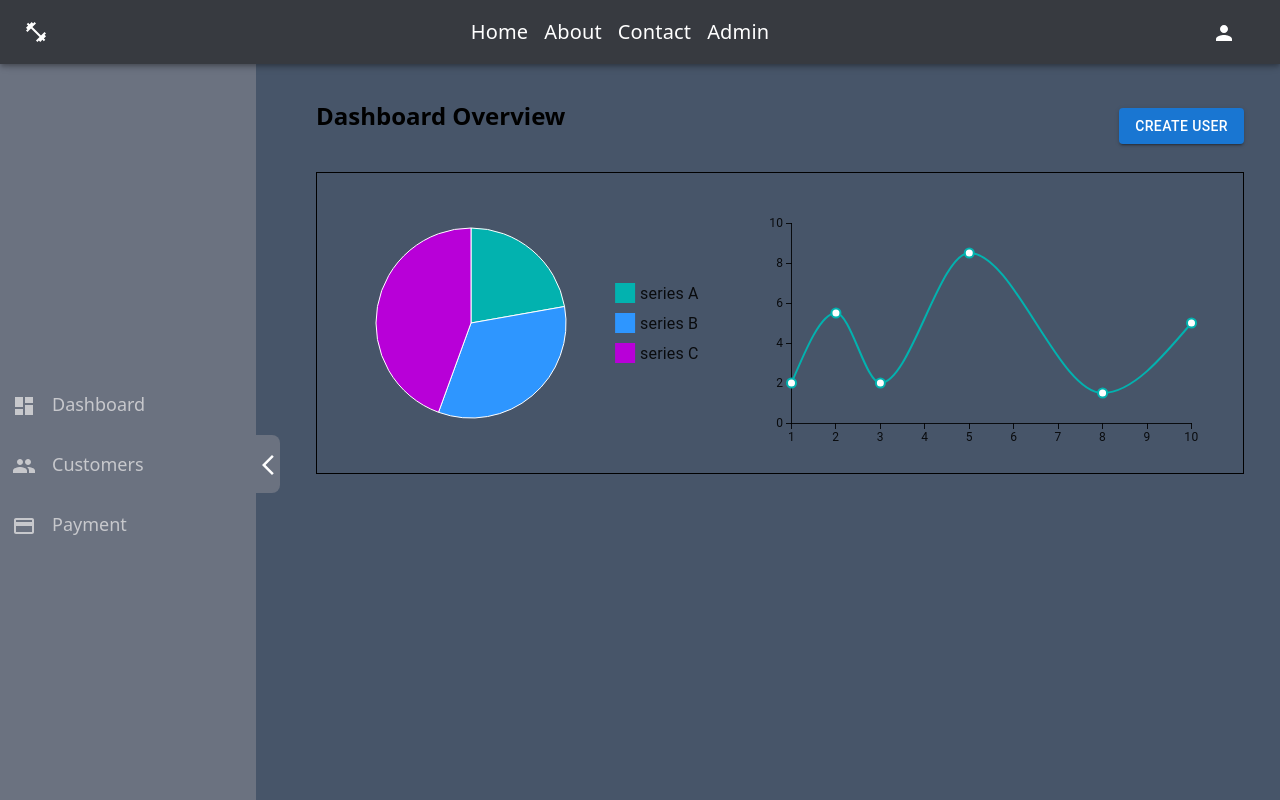
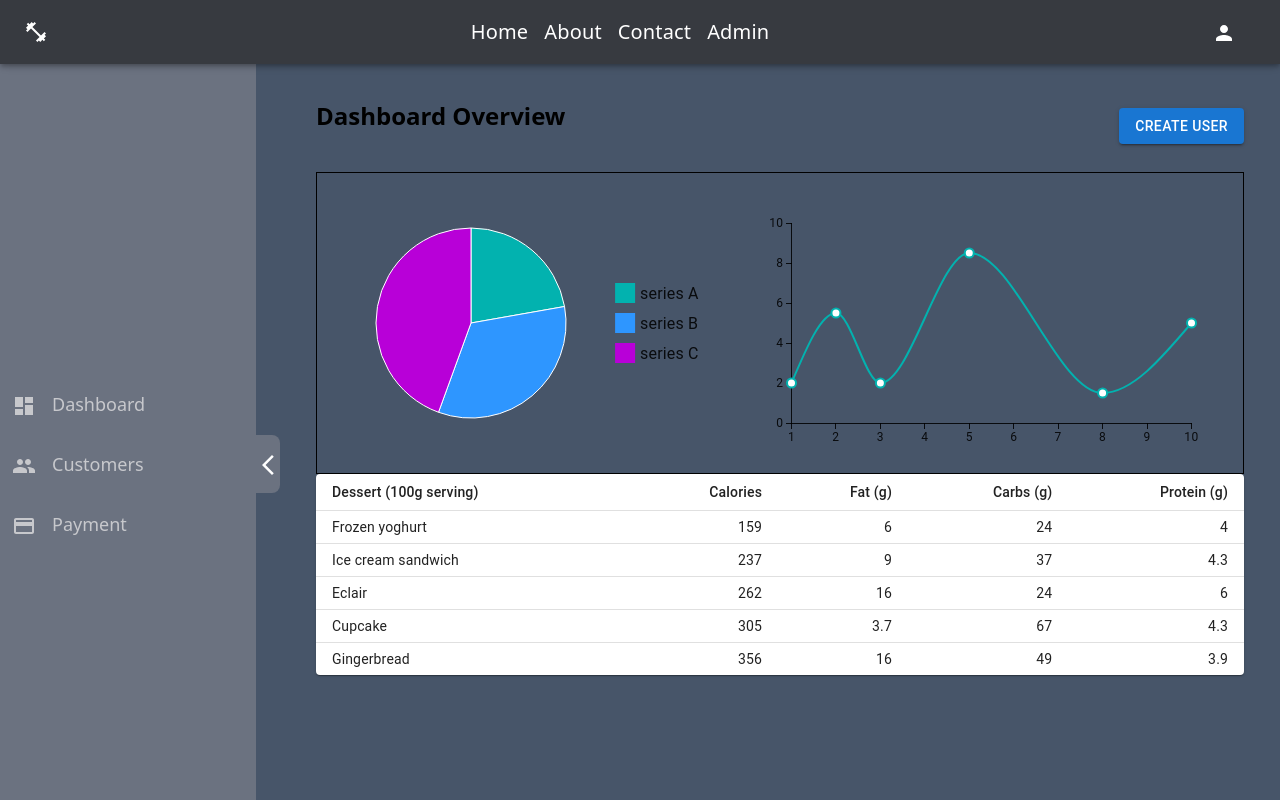
Before and after one commit to Heisen47/gym-frontend, a React (Create React App) app: page /admin/dashboard in a window 1280 px wide. Shown: the top 800 px of the page. Built offline with nearby package versions, Linux system fonts and the light colour scheme; what tailwind-gradient-mask-image would draw is missing.

Commit message:
add:Dashboard table to show the customers with the nearest due date

```diff
--- a/src/components/dashboardComponents/Dashboard.jsx
+++ b/src/components/dashboardComponents/Dashboard.jsx
@@ -1,8 +1,10 @@
 import React, { useState, useMemo } from "react";
 import { PieChart } from "@mui/x-charts/PieChart";
-import { Button } from "@mui/material";
+import { Button, Paper, TableBody, TableCell, TableContainer, TableHead, TableRow } from "@mui/material";
 import CustomModal from "./Modal";
 import { LineChart } from "@mui/x-charts/LineChart";
+import { Table } from "lucide-react";
+import DashboardTable from "./DashboardTable";
 
 const Dashboard = () => {
   const [open, setOpen] = useState(false);
@@ -67,6 +69,9 @@ const Dashboard = () => {
             height={300}
           />
         </div>
+
+          <DashboardTable />
+
       </div>
 
       {/* Modal for creating new customer */}
--- /dev/null
+++ b/src/components/dashboardComponents/DashboardTable.jsx
@@ -0,0 +1,54 @@
+import * as React from 'react';
+import Table from '@mui/material/Table';
+import TableBody from '@mui/material/TableBody';
+import TableCell from '@mui/material/TableCell';
+import TableContainer from '@mui/material/TableContainer';
+import TableHead from '@mui/material/TableHead';
+import TableRow from '@mui/material/TableRow';
+import Paper from '@mui/material/Paper';
+
+function createData(name, calories, fat, carbs, protein) {
+  return { name, calories, fat, carbs, protein };
+}
+
+const rows = [
+  createData('Frozen yoghurt', 159, 6.0, 24, 4.0),
+  createData('Ice cream sandwich', 237, 9.0, 37, 4.3),
+  createData('Eclair', 262, 16.0, 24, 6.0),
+  createData('Cupcake', 305, 3.7, 67, 4.3),
+  createData('Gingerbread', 356, 16.0, 49, 3.9),
+];
+
+export default function DashboardTable() {
+  return (
+    <TableContainer component={Paper}>
+      <Table sx={{ minWidth: 650 }} size="small" aria-label="a dense table">
+        <TableHead>
+          <TableRow>
+            <TableCell>Dessert (100g serving)</TableCell>
+            <TableCell align="right">Calories</TableCell>
+            <TableCell align="right">Fat&nbsp;(g)</TableCell>
+            <TableCell align="right">Carbs&nbsp;(g)</TableCell>
+            <TableCell align="right">Protein&nbsp;(g)</TableCell>
+          </TableRow>
+        </TableHead>
+        <TableBody>
+          {rows.map((row) => (
+            <TableRow
+              key={row.name}
+              sx={{ '&:last-child td, &:last-child th': { border: 0 } }}
+            >
+              <TableCell component="th" scope="row">
+                {row.name}
+              </TableCell>
+              <TableCell align="right">{row.calories}</TableCell>
+              <TableCell align="right">{row.fat}</TableCell>
+              <TableCell align="right">{row.carbs}</TableCell>
+              <TableCell align="right">{row.protein}</TableCell>
+            </TableRow>
+          ))}
+        </TableBody>
+      </Table>
+    </TableContainer>
+  );
+}
```
